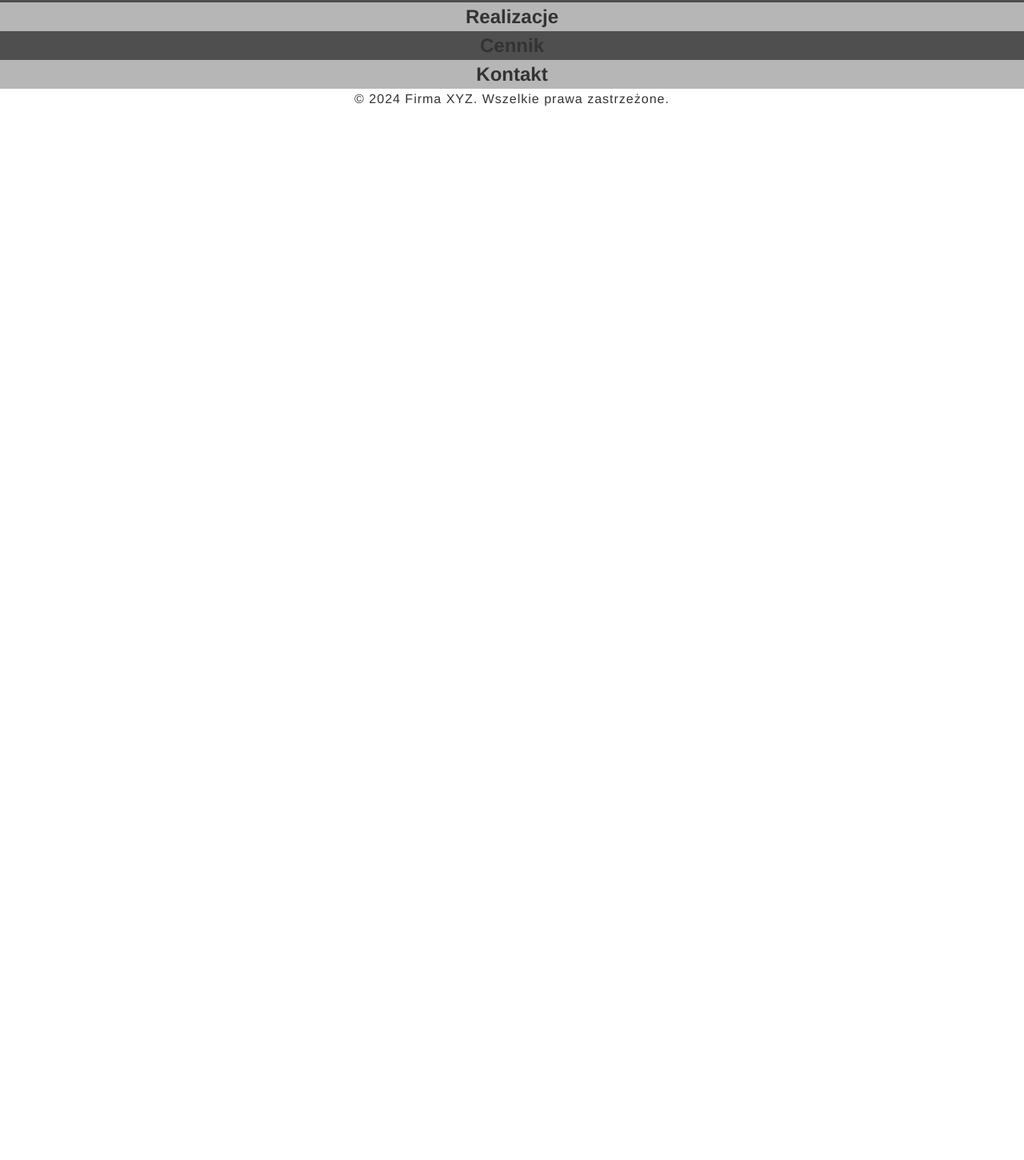
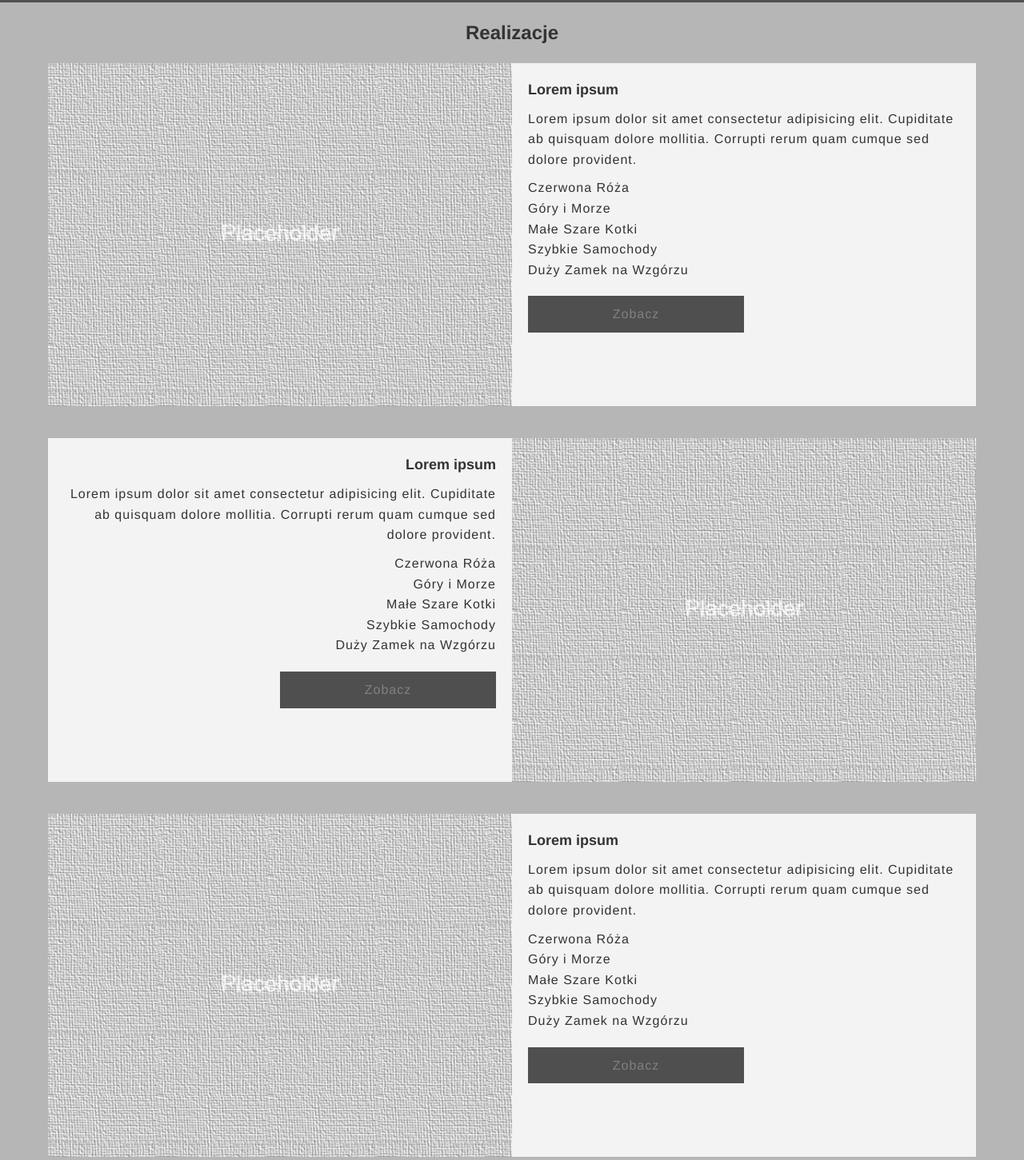
Before and after one commit to przemyslawjakubas24/framework, a plain HTML site: page index.html in a window 1280 px wide. Shown: the part 1339-2790 px from the top of the page at 80% size. Before the commit the page ends 1475 px from the top, so only its background shows below. Drawn offline with Linux system fonts and the light colour scheme.

Commit message:
Add sections realizations

```diff
--- a/index.html
+++ b/index.html
@@ -63,6 +63,58 @@
         </section>
         <section class="realizations">
             <h2>Realizacje</h2>
+            <div class="container">
+                <div class="row">
+                    <div class="realizations__image"><img src="./img/ph_img.png" alt=""></div>
+                    <div class="realizations__text">
+                        <h3>Lorem ipsum</h3>
+                        <p>Lorem ipsum dolor sit amet consectetur adipisicing elit. Cupiditate ab quisquam dolore
+                            mollitia. Corrupti rerum quam cumque sed dolore provident.</p>
+                        <ul>
+                            <li>Czerwona Róża</li>
+                            <li>Góry i Morze</li>
+                            <li>Małe Szare Kotki</li>
+                            <li>Szybkie Samochody</li>
+                            <li>Duży Zamek na Wzgórzu</li>
+                        </ul>
+                        <a href="" class="btn">Zobacz</a>
+                    </div>
+
+                </div>
+                <div class="row">
+                    <div class="realizations__image"><img src="./img/ph_img.png" alt=""></div>
+                    <div class="realizations__text">
+                        <h3>Lorem ipsum</h3>
+                        <p>Lorem ipsum dolor sit amet consectetur adipisicing elit. Cupiditate ab quisquam dolore
+                            mollitia. Corrupti rerum quam cumque sed dolore provident.</p>
+                        <ul>
+                            <li>Czerwona Róża</li>
+                            <li>Góry i Morze</li>
+                            <li>Małe Szare Kotki</li>
+                            <li>Szybkie Samochody</li>
+                            <li>Duży Zamek na Wzgórzu</li>
+                        </ul>
+                        <a href="" class="btn">Zobacz</a>
+                    </div>
+                </div>
+                <div class="row">
+                    <div class="realizations__image"><img src="./img/ph_img.png" alt=""></div>
+                    <div class="realizations__text">
+                        <h3>Lorem ipsum</h3>
+                        <p>Lorem ipsum dolor sit amet consectetur adipisicing elit. Cupiditate ab quisquam dolore
+                            mollitia. Corrupti rerum quam cumque sed dolore provident.</p>
+                        <ul>
+                            <li>Czerwona Róża</li>
+                            <li>Góry i Morze</li>
+                            <li>Małe Szare Kotki</li>
+                            <li>Szybkie Samochody</li>
+                            <li>Duży Zamek na Wzgórzu</li>
+                        </ul>
+                        <a href="" class="btn">Zobacz</a>
+                    </div>
+                </div>
+
+            </div>
         </section>
         <section class="price">
             <h2>Cennik</h2>
--- a/sass/partials/_layout.scss
+++ b/sass/partials/_layout.scss
@@ -100,11 +100,88 @@ section h2 {
 
 ///////////////////////////////////////////// Offer end
 ////////////////////////////////////////////////////////
-//////////////////////////////////////////// Gallery
+//////////////////////////////////////////// Realizations
 
 .realizations {
+	padding: 2rem 0;
 	background-color: $secondary-color;
+	h2 {
+		margin-bottom: 2rem;
+	}
+	&__text {
+		padding: 2rem;
+		text-align: center;
+		background-color: $light-color;
+	}
+	.container {
+		.row {
+			margin-bottom: 4rem;
+		}
+	}
+	h3 {
+		margin-bottom: 1rem;
+	}
+	img {
+		display: block;
+		width: 100%;
+	}
+	p {
+		margin-bottom: 1rem;
+	}
+	ul {
+		margin-bottom: 2rem;
+	}
+	.btn {
+		width: 50%;
+		padding: 1rem;
+		margin: 0 auto;
+	}
 }
+
+@media (min-width: 992px) {
+	.realizations {
+		.container {
+			.row {
+				display: flex;
+				&:nth-child(odd) {
+					.realizations__text {
+						order: 2;
+						text-align: left;
+						.btn {
+							margin: 0;
+						}
+					}
+					.realizations__image {
+						order: 1;
+					}
+				}
+				&:nth-child(even) {
+					.realizations__text {
+						order: 1;
+						text-align: right;
+						.btn {
+							margin-right: 0;
+						}
+					}
+					.realizations__image {
+						order: 2;
+					}
+				}
+			}
+		}
+		&__text {
+			width: 50%;
+			padding: 2rem;
+		}
+		&__image {
+			width: 50%;
+		}
+	}
+}
+
+///////////////////////////////////////////// Realizations end
+////////////////////////////////////////////////////////
+//////////////////////////////////////////// price
 
 .price {
 	background-color: $theme-color;
```
Also changed, not shown: css/main.css, img/ph_img.png (added), 1 other file.
